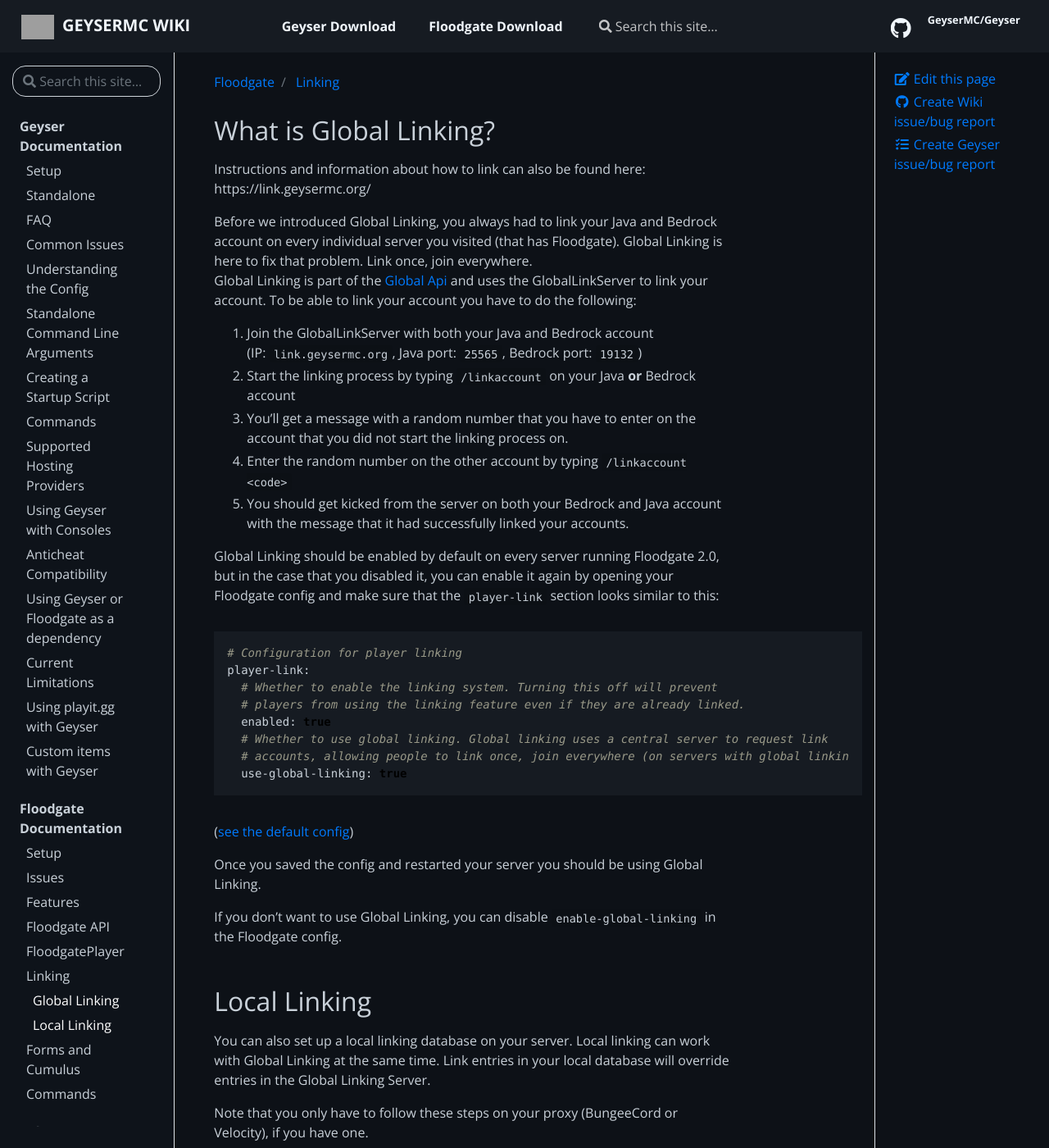
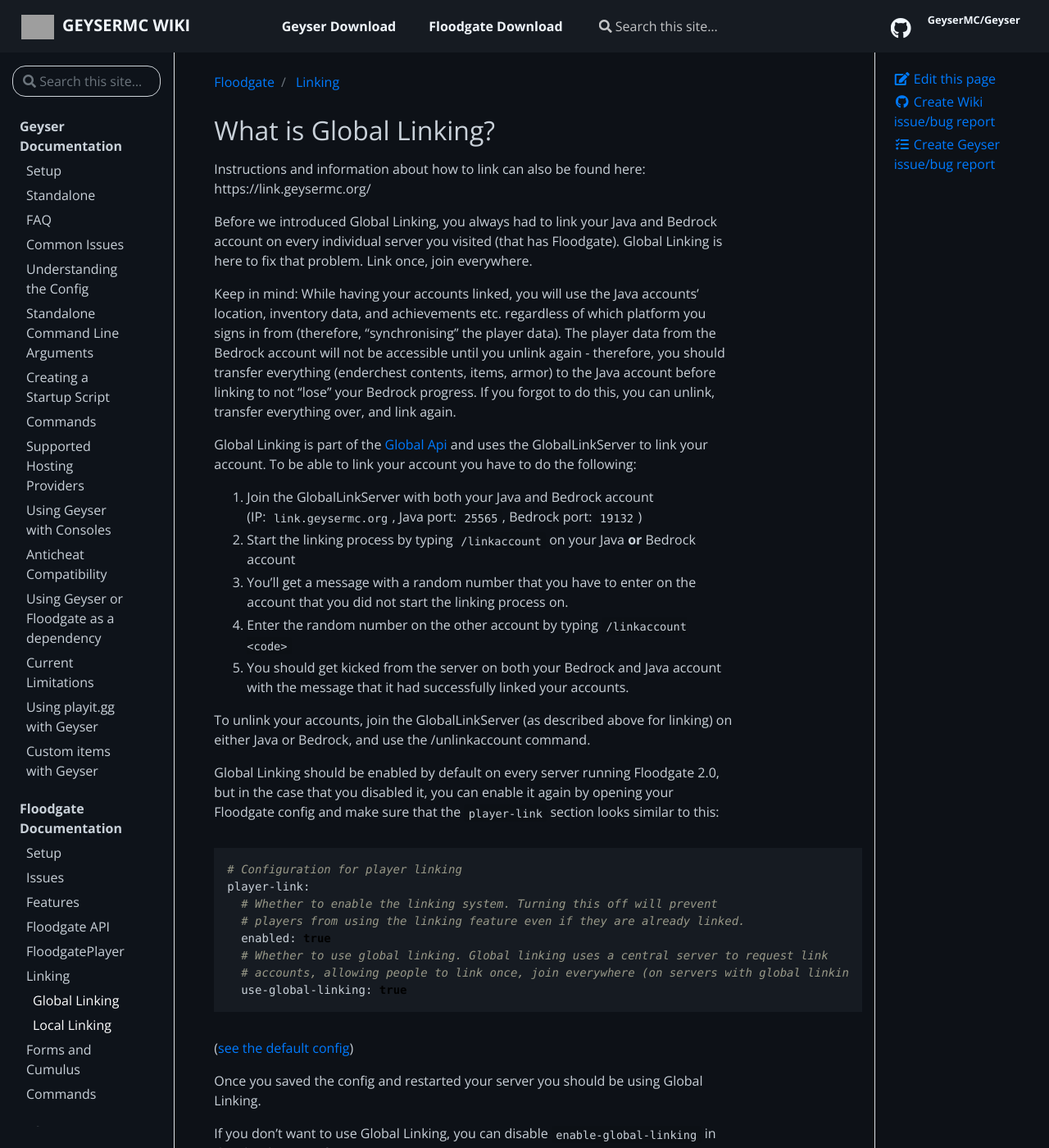
Before and after one commit to GeyserMC/GeyserWiki, a Jekyll site: the page built from _docs/floodgate/linking.md, in a window 1280 px wide and 1400 px high. Shown: the whole window at 82% size. Built offline with Jekyll 4.4.1, drawn with Linux system fonts in a browser that asks for light colours; grey boxes are pictures that could not be loaded.

Commit message:
Update linking.md
Added info on how exactly player linking works (to avoid data "loss" after linking), and added info on how to unlink

````diff
--- a/_docs/floodgate/linking.md
+++ b/_docs/floodgate/linking.md
@@ -8,6 +8,9 @@
 Instructions and information about how to link can also be found here: https://link.geysermc.org/
 
 Before we introduced Global Linking, you always had to link your Java and Bedrock account on every individual server you visited (that has Floodgate). Global Linking is here to fix that problem. Link once, join everywhere.<br>
+
+Keep in mind: While having your accounts linked, you will use the Java accounts' location, inventory data, and achievements etc. regardless of which platform you signs in from (therefore, "synchronising" the player data). The player data from the Bedrock account will not be accessible until you unlink again - therefore, you should transfer everything (enderchest contents, items, armor) to the Java account before linking to not "lose" your Bedrock progress. If you forgot to do this, you can unlink, transfer everything over, and link again.
+
 Global Linking is part of the [Global Api](https://wiki.geysermc.org/floodgate/features/#what-is-the-global-api) and uses the GlobalLinkServer to link your account. To be able to link your account you have to do the following:
 1. Join the GlobalLinkServer with both your Java and Bedrock account
    (IP: `link.geysermc.org`, Java port: `25565`, Bedrock port: `19132`)
@@ -15,6 +18,8 @@
 3. You'll get a message with a random number that you have to enter on the account that you did not start the linking process on.
 4. Enter the random number on the other account by typing `/linkaccount <code>`
 5. You should get kicked from the server on both your Bedrock and Java account with the message that it had successfully linked your accounts.
+
+To unlink your accounts, join the GlobalLinkServer (as described above for linking) on either Java or Bedrock, and use the /unlinkaccount command.
 
 Global Linking should be enabled by default on every server running Floodgate 2.0, but in the case that you disabled it, you can enable it again by opening your Floodgate config and make sure that the `player-link` section looks similar to this:
 ```yml
````
